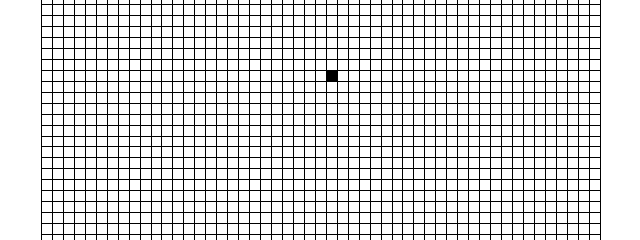
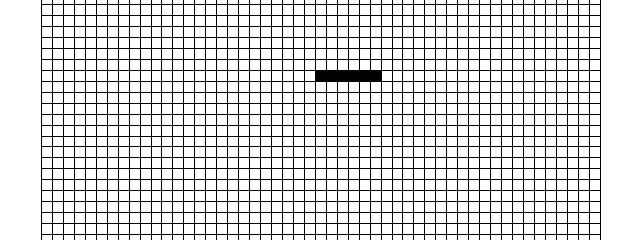
Before and after one commit to benhtan/snake.js, a plain HTML site: page snake.html in a window 1280 px wide. Shown: the part 223-463 px from the top of the page, 319-959 px from the left. Drawn offline with Linux system fonts and the light colour scheme.

Commit message:
snake moving but buggy

```diff
--- a/snake.js
+++ b/snake.js
@@ -1,22 +1,71 @@
+const gridCount = 51;   // has to be odd number
+const center_coord = Math.ceil(51/2);
+let snake = [
+    // {x:center_coord + 1, y:center_coord},
+    // {x:center_coord, y:center_coord},
+    {x:center_coord -1, y:center_coord}
+];
+let snake_dir = 'ArrowRight';
+
 document.addEventListener('DOMContentLoaded', function() {
     // get div where table should be
     const gameCanvas = document.querySelector('#gameCanvas');
 
     // create table
-    const gridCount = 51;   // has to be odd number
-
     for (i = 0; i < gridCount; i++) {
         tableRow = document.createElement('tr');
         gameCanvas.append(tableRow);
         for (j = 0; j< gridCount; j++) {
-            tableData = document.createElement('td'); tableData.id = `X${i}Y${j}`
+            tableData = document.createElement('td'); tableData.id = `X${j}Y${i}`
             tableRow.append(tableData);
         }
     }
 
-    // find center cell
-    const center_coord = Math.ceil(51/2);
-    gameCanvas.querySelector(`#X${center_coord}Y${center_coord}`).className = 'black_cell';
+    drawSnake();
 
+    document.addEventListener('keydown', event => {
+        if (snake_dir === 'ArrowRight' || snake_dir === 'KeyD' || snake_dir === 'ArrowLeft' || snake_dir === 'KeyA' || snake_dir === 'ArrowUp' || snake_dir === 'KeyW' || snake_dir === 'ArrowUp' || snake_dir === 'KeyW') {snake_dir = event.code;}
+    });
+
+    setInterval(moveSnake, 1000);
 
 });
+
+function drawSnake() {
+    snake.forEach(section => {
+        // console.log(`X: ${section.x} Y: ${section.y}`);
+        gameCanvas.querySelector(`#X${section.x}Y${section.y}`).className = 'black_cell';
+    })
+}
+
+function moveSnake() {
+    if (snake_dir === 'ArrowRight' || snake_dir === 'KeyD') {
+        snake.forEach(section => {
+            section.x += 1;
+        })
+    }
+    else if (snake_dir === 'ArrowLeft' || snake_dir === 'KeyA') {
+        snake.forEach(section => {
+            section.x -= 1;
+        })
+    }
+    else if (snake_dir === 'ArrowUp' || snake_dir === 'KeyW') {
+        snake.forEach(section => {
+            section.y -= 1;
+        })
+    }
+    else if (snake_dir === 'ArrowDown' || snake_dir === 'KeyS') {
+        snake.forEach(section => {
+            section.y += 1;
+        })
+    }
+    drawSnake();
+}
+
+// snake.js:24 KeyboardEvent {isTrusted: true, key: "ArrowRight", code: "ArrowRight", location: 0, ctrlKey: false, …}
+// snake.js:24 KeyboardEvent {isTrusted: true, key: "ArrowLeft", code: "ArrowLeft", location: 0, ctrlKey: false, …}
+// snake.js:24 KeyboardEvent {isTrusted: true, key: "ArrowUp", code: "ArrowUp", location: 0, ctrlKey: false, …}
+// snake.js:24 KeyboardEvent {isTrusted: true, key: "ArrowDown", code: "ArrowDown", location: 0, ctrlKey: false, …}
+// snake.js:24 KeyboardEvent {isTrusted: true, key: "a", code: "KeyA", location: 0, ctrlKey: false, …}
+// snake.js:24 KeyboardEvent {isTrusted: true, key: "d", code: "KeyD", location: 0, ctrlKey: false, …}
+// snake.js:24 KeyboardEvent {isTrusted: true, key: "w", code: "KeyW", location: 0, ctrlKey: false, …}
--- a/styles.css
+++ b/styles.css
@@ -8,8 +8,13 @@
 table, tr, td {
     border: 1px solid black;
     border-collapse: collapse;
+    background-color: white;
 }
 
 .black_cell {
     background-color: black;
 }
+
+.white_cell {
+    background-color: white;
+}
```
